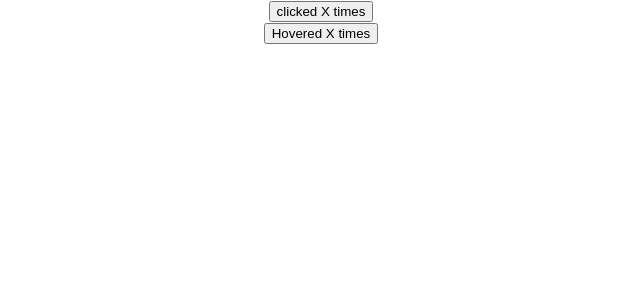
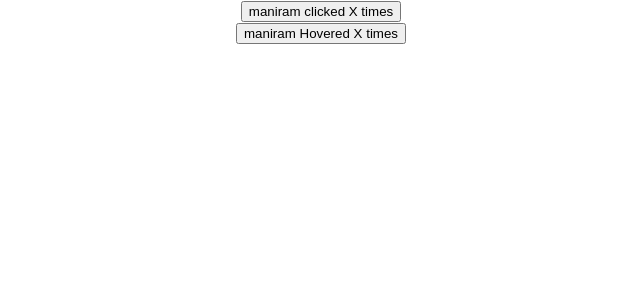
Before and after one commit to R4m21/ReactJs, a React (Create React App) app: page / in a window 1280 px wide. Shown: the top 300 px of the page, without its empty margins (319-959 px from the left). Built offline with nearby package versions, Linux system fonts and the light colour scheme.

Commit message:
HOC part2 passing name props

```diff
--- a/src/components/ClickCounter.js
+++ b/src/components/ClickCounter.js
@@ -1,4 +1,5 @@
 import React, { Component } from "react";
+import UpdatedComponent from './WithCounter'
 
 class ClickCounter extends Component {
   constructor(props) {
@@ -26,10 +27,10 @@ class ClickCounter extends Component {
     // return <button onClick={this.increamentCount}>clicked {this.state.count?this.state.count:'X'} times </button>;
     return (
       <button onClick={this.increamentCount}>
-        clicked {count ? count : "X"} times
+        {this.props.name} clicked {count ? count : "X"} times
       </button>
     );
   }
 }
 
-export default ClickCounter;
+export default UpdatedComponent(ClickCounter);
--- a/src/components/HoverCounter.js
+++ b/src/components/HoverCounter.js
@@ -1,4 +1,6 @@
 import React, { Component } from 'react'
+import UpdatedComponent from './WithCounter'
+
 
 export class HoverCounter extends Component {
     constructor(props) {
@@ -19,10 +21,10 @@ export class HoverCounter extends Component {
         const {count} = this.state
         return (
             <div>
-                <button onMouseOver={this.incrementCountMouseOverHandler}>Hovered {count?count:"X"} times</button>
+                <button onMouseOver={this.incrementCountMouseOverHandler}>{this.props.name} Hovered {count?count:"X"} times</button>
             </div>
         )
     }
 }
 
-export default HoverCounter
+export default UpdatedComponent(HoverCounter)
--- /dev/null
+++ b/src/components/WithCounter.js
@@ -0,0 +1,12 @@
+import React from 'react'
+
+const UpdatedComponent = (OriginalComponent) => {
+    class NewComponent extends React.Component {
+        render(){
+            return <OriginalComponent name='maniram'/>
+        }
+    }
+    return NewComponent
+}
+
+export default UpdatedComponent
```
Also changed, not shown: readme.txt.
